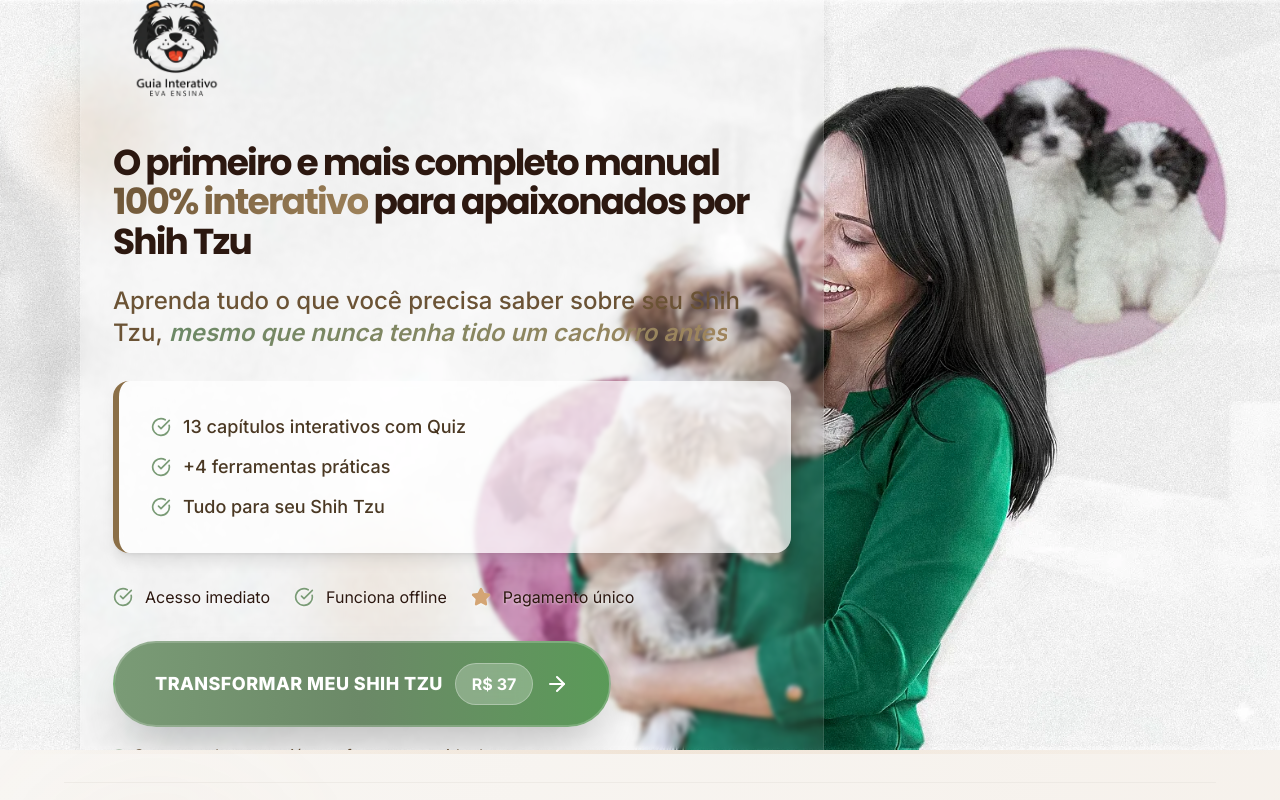
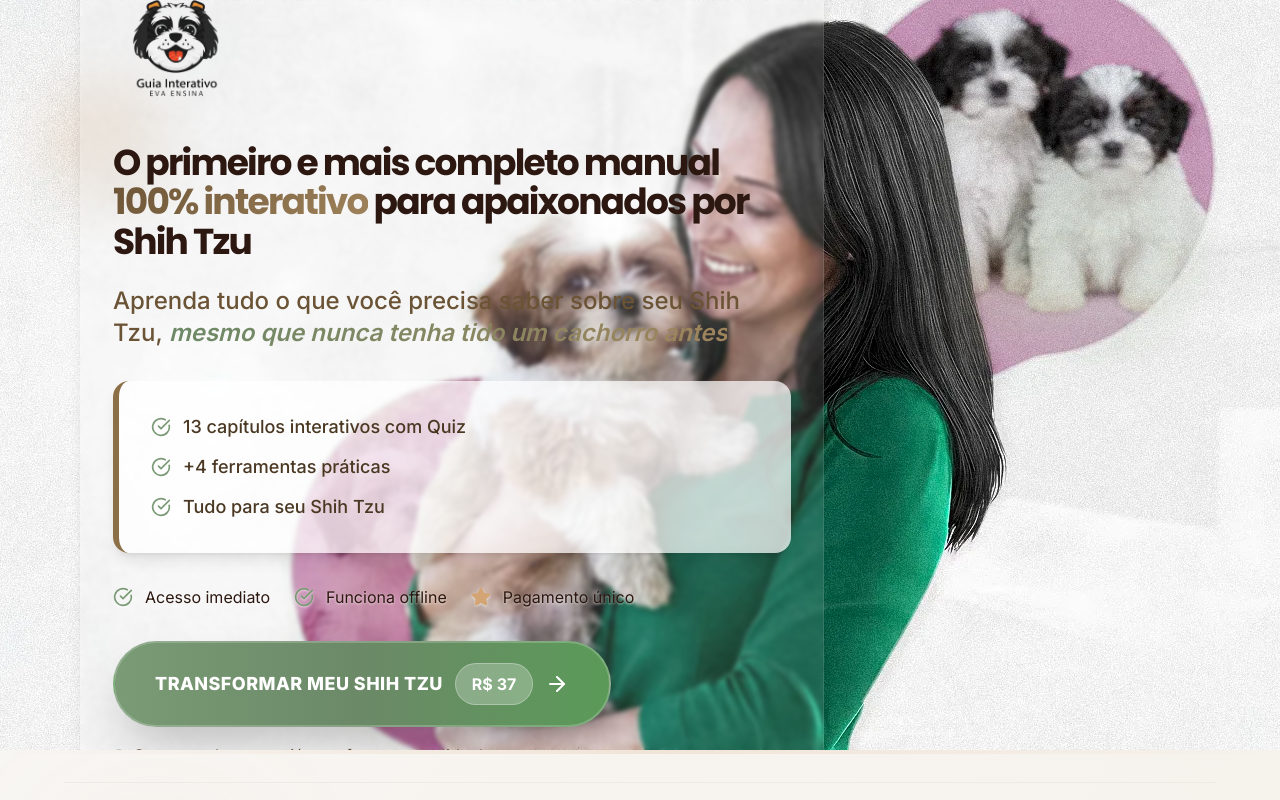
Before and after one commit to ALANVITORIO/shizulanding, a Next.js app: page / in a window 1280 px wide. Shown: the top 800 px of the page. Built offline with nearby package versions, Linux system fonts and the light colour scheme.

Commit message:
melhorando performance

```diff
--- a/src/app/globals.css
+++ b/src/app/globals.css
@@ -1,5 +1,4 @@
 @import 'tailwindcss';
-@import url('https://fonts.googleapis.com/css2?family=Inter:wght@300;400;500;600;700;800&family=Poppins:wght@300;400;500;600;700;800&display=swap');
 
 /* Importar otimizações específicas para mobile */
 @import '../styles/bonus-mobile.css';
--- a/src/app/layout.js
+++ b/src/app/layout.js
@@ -62,6 +62,12 @@ export default function RootLayout({ children }) {
         </noscript>
         {/* End Meta Pixel Code */}
 
+        {/* Performance Optimizations */}
+        <link rel="preload" href="/hero-mobile.webp" as="image" fetchPriority="high" />
+        <link rel="preload" href="/hero.webp" as="image" fetchPriority="high" />
+        <link rel="dns-prefetch" href="https://connect.facebook.net" />
+        <link rel="dns-prefetch" href="https://www.facebook.com" />
+
         <link rel="preconnect" href="https://fonts.googleapis.com" />
         <link
           rel="preconnect"
--- a/src/components/Hero.js
+++ b/src/components/Hero.js
@@ -8,15 +8,21 @@ export default function Hero() {
       {/* Background image layer */}
       <div className="absolute inset-0 -z-10">
         {/* Mobile background */}
-        <div
-          className="w-[390px] h-[750px] bg-cover bg-center md:hidden absolute top-0 left-1/2 transform -translate-x-1/2"
-          style={{ backgroundImage: "url('/hero-mobile.webp')" }}
-        ></div>
+        <img
+          src="/hero-mobile.webp"
+          alt=""
+          fetchPriority="high"
+          loading="eager"
+          className="w-[390px] h-[750px] object-cover object-center md:hidden absolute top-0 left-1/2 transform -translate-x-1/2"
+        />
         {/* Desktop background */}
-        <div
-          className="w-full h-full bg-cover bg-center hidden md:block lg:bg-no-repeat lg:bg-right"
-          style={{ backgroundImage: "url('/hero.webp')" }}
-        ></div>
+        <img
+          src="/hero.webp"
+          alt=""
+          fetchPriority="high"
+          loading="eager"
+          className="w-full h-full object-cover object-center hidden md:block lg:object-none lg:object-right"
+        />
       </div>
 
       {/* Decorative elements - APENAS DESKTOP */}
```
